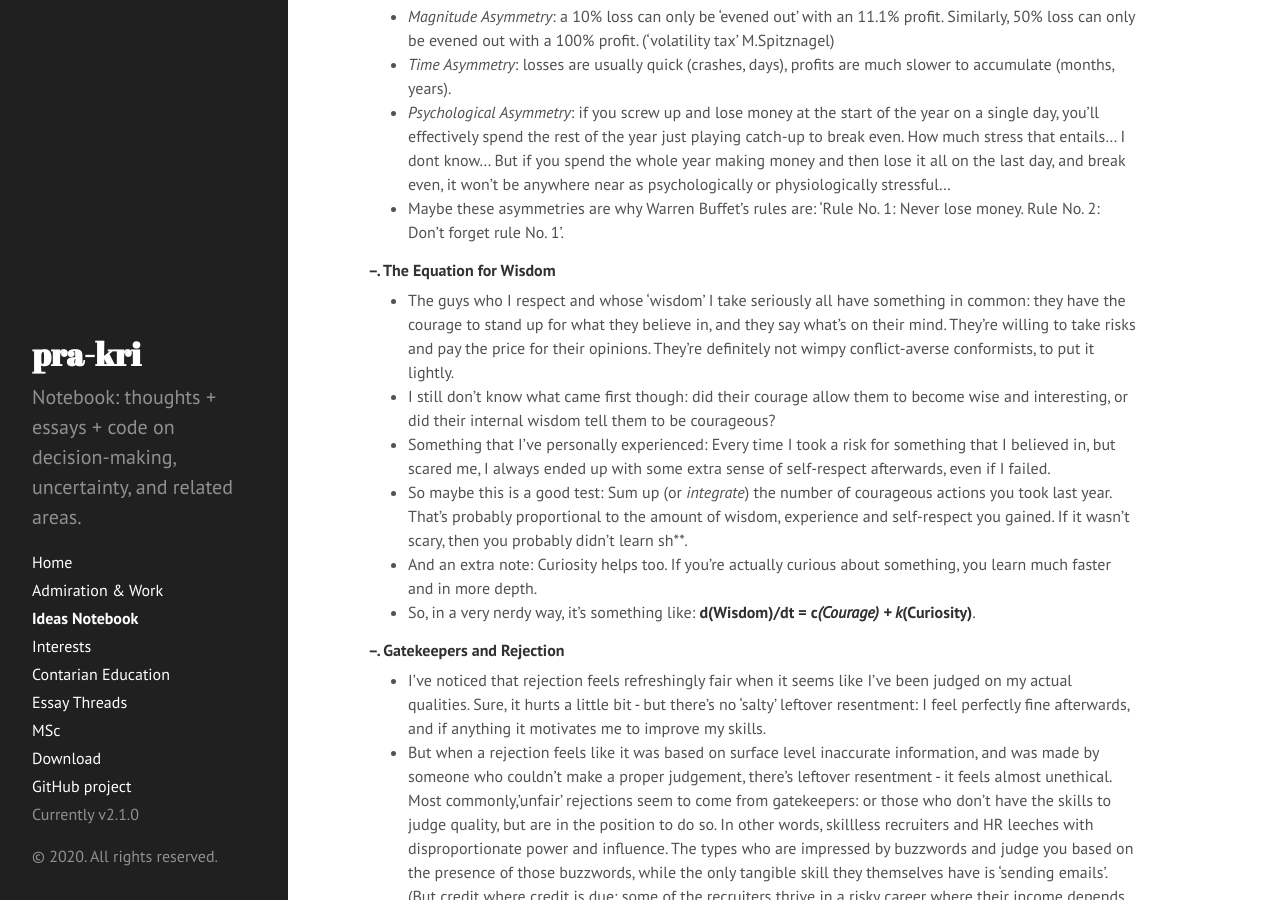
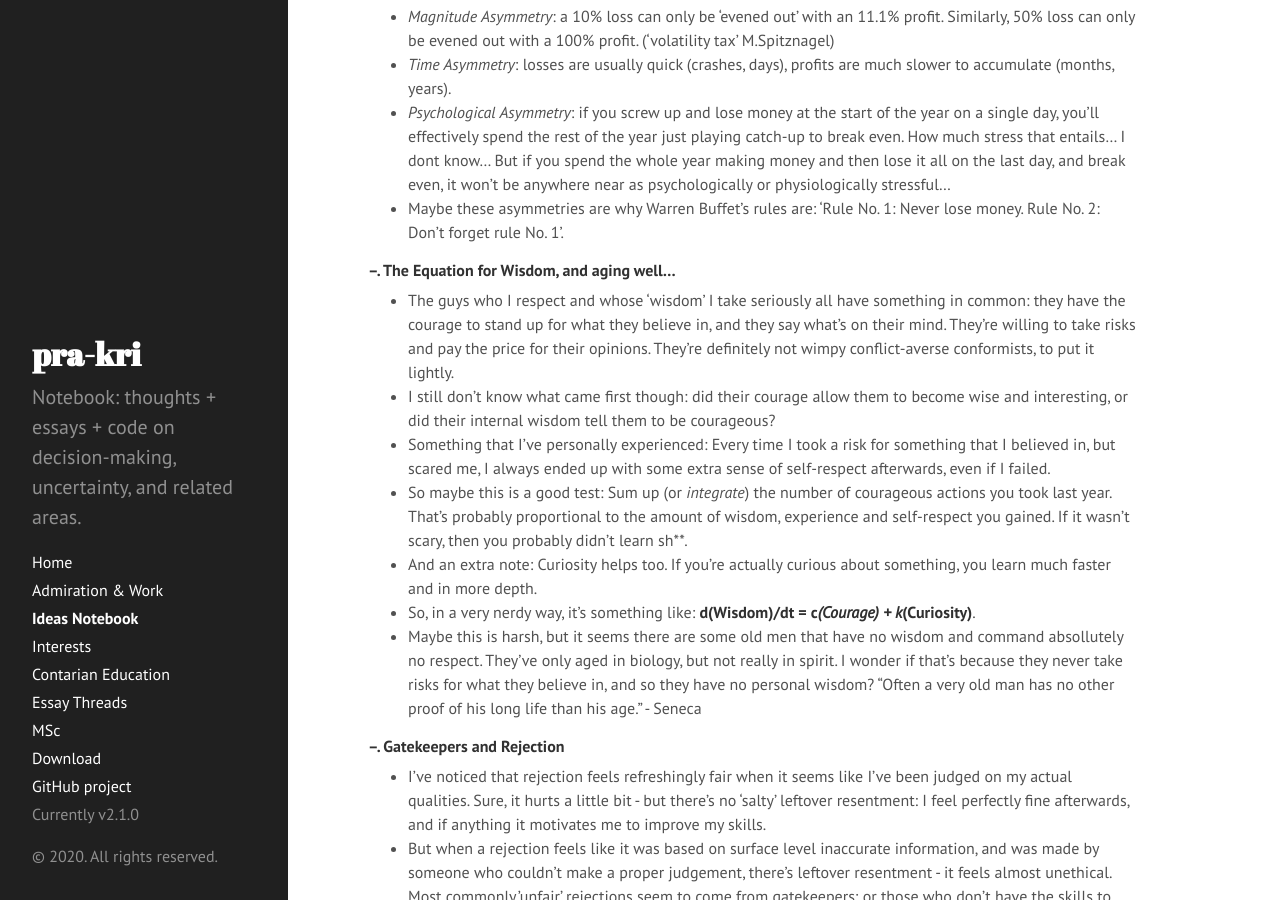
Before and after one commit to pra-kri/pra-kri.github.io, a Jekyll site: the page built from IdeasNotebook.md, in a window 1280 px wide and 900 px high, scrolled down 1216 px. Built offline with Jekyll 4.4.1, drawn with Linux system fonts in a browser that asks for light colours; Markdown is read by kramdown in place of the engine named in the settings.

Commit message:
Update IdeasNotebook.md

```diff
--- a/IdeasNotebook.md
+++ b/IdeasNotebook.md
@@ -32,13 +32,15 @@ Maybe the solution is to work in small selective teams with autonomy and shared
 * *Psychological Asymmetry*: if you screw up and lose money at the start of the year on a single day, you'll effectively spend the rest of the year just playing catch-up to break even. How much stress that entails... I dont know... But if you spend the whole year making money and then lose it all on the last day, and break even, it won't be anywhere near as psychologically or physiologically stressful...
 * Maybe these asymmetries are why Warren Buffet's rules are: 'Rule No. 1: Never lose money. Rule No. 2: Don’t forget rule No. 1'.
 
-##### --. The Equation for Wisdom
+##### --. The Equation for Wisdom, and aging well...
 * The guys who I respect and whose 'wisdom' I take seriously all have something in common: they have the courage to stand up for what they believe in, and they say what's on their mind. They're willing to take risks and pay the price for their opinions. They're definitely not wimpy conflict-averse conformists, to put it lightly.
 * I still don't know what came first though: did their courage allow them to become wise and interesting, or did their internal wisdom tell them to be courageous?
 * Something that I've personally experienced: Every time I took a risk for something that I believed in, but scared me, I always ended up with some extra sense of self-respect afterwards, even if I failed.
 * So maybe this is a good test: Sum up (or *integrate*) the number of courageous actions you took last year. That's probably proportional to the amount of wisdom, experience and self-respect you gained. If it wasn't scary, then you probably didn't learn sh\*\*.
 * And an extra note: Curiosity helps too. If you're actually curious about something, you learn much faster and in more depth.
 * So, in a very nerdy way, it's something like: **d(Wisdom)/dt = c*(Courage) + k*(Curiosity)**.
+* Maybe this is harsh, but it seems there are some old men that have no wisdom and command absollutely no respect. They've only aged in biology, but not really in spirit. I wonder if that's because they never take risks for what they believe in, and so they have no personal wisdom? "Often a very old man has no other proof of his long life than his age." - Seneca
+
 
 ##### --. Gatekeepers and Rejection
 * I've noticed that rejection feels refreshingly fair when it seems like I've been judged on my actual qualities. Sure, it hurts a little bit - but there's no 'salty' leftover resentment: I feel perfectly fine afterwards, and if anything it motivates me to improve my skills.
```
